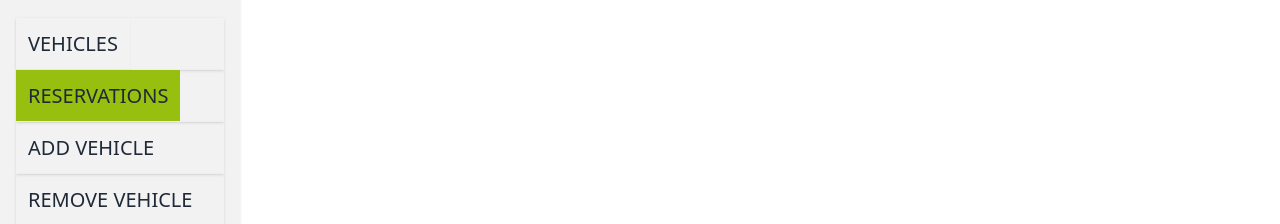
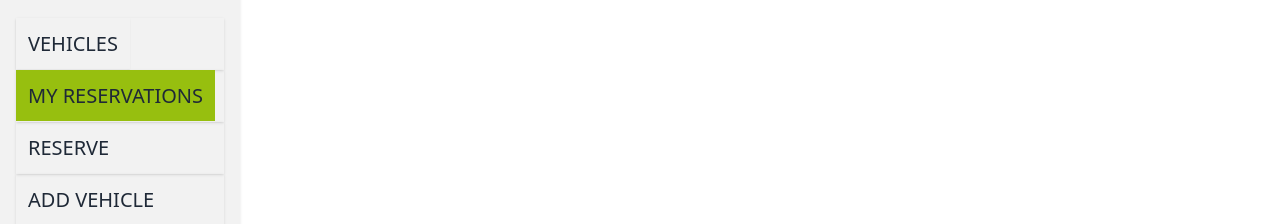
Before and after one commit to HERMON-1995/book_vehicle_rental-frontend, a React (Create React App) app: page /reservations in a window 1280 px wide. Shown: the part 145-369 px from the top of the page. Built offline with nearby package versions, Linux system fonts and the light colour scheme; no server answers.

Commit message:
Adjust element and styling

```diff
--- a/src/components/SideBar.jsx
+++ b/src/components/SideBar.jsx
@@ -18,7 +18,7 @@ const SideBar = () => {
   };
 
   return (
-    <div className="drawer-side shadow ">
+    <div className="drawer-side shadow">
       {/* eslint-disable jsx-a11y/label-has-associated-control */}
       <label htmlFor="my-drawer-2" className="drawer-overlay" />
       <ul className="menu p-4 w-60 h-full bg-base-200 text-base-content flex flex-col justify-between">
@@ -33,7 +33,10 @@ const SideBar = () => {
             <NavLink to="/" className="p-3 text-xl rounded-none shadow-sm w-full hover:bg-[#97bf0f]">VEHICLES</NavLink>
           </div>
           <div className="shadow py-3">
-            <NavLink to="/reservations" className="p-3 text-xl rounded-none hover:bg-[#97bf0f] w-full">RESERVATIONS</NavLink>
+            <NavLink to="/reservations" className="p-3 text-xl rounded-none hover:bg-[#97bf0f] w-full">MY RESERVATIONS</NavLink>
+          </div>
+          <div className="shadow py-3">
+            <NavLink to="/reserve-vehicle" className="p-3 text-xl rounded-none hover:bg-[#97bf0f] w-full">RESERVE</NavLink>
           </div>
           <div className="shadow py-3">
             <NavLink to="/add-vehicle" className="p-3 text-xl rounded-none hover:bg-[#97bf0f] w-full">ADD VEHICLE</NavLink>
```
